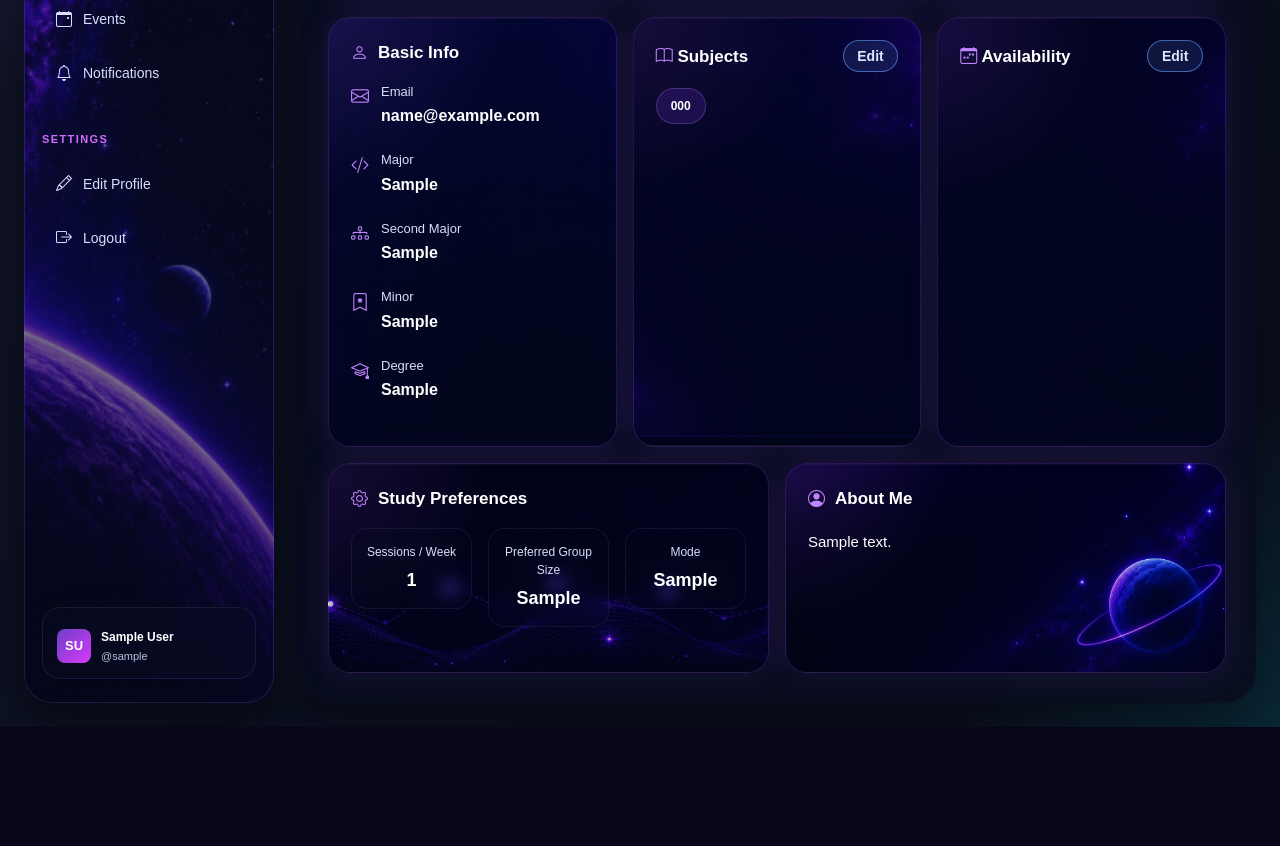
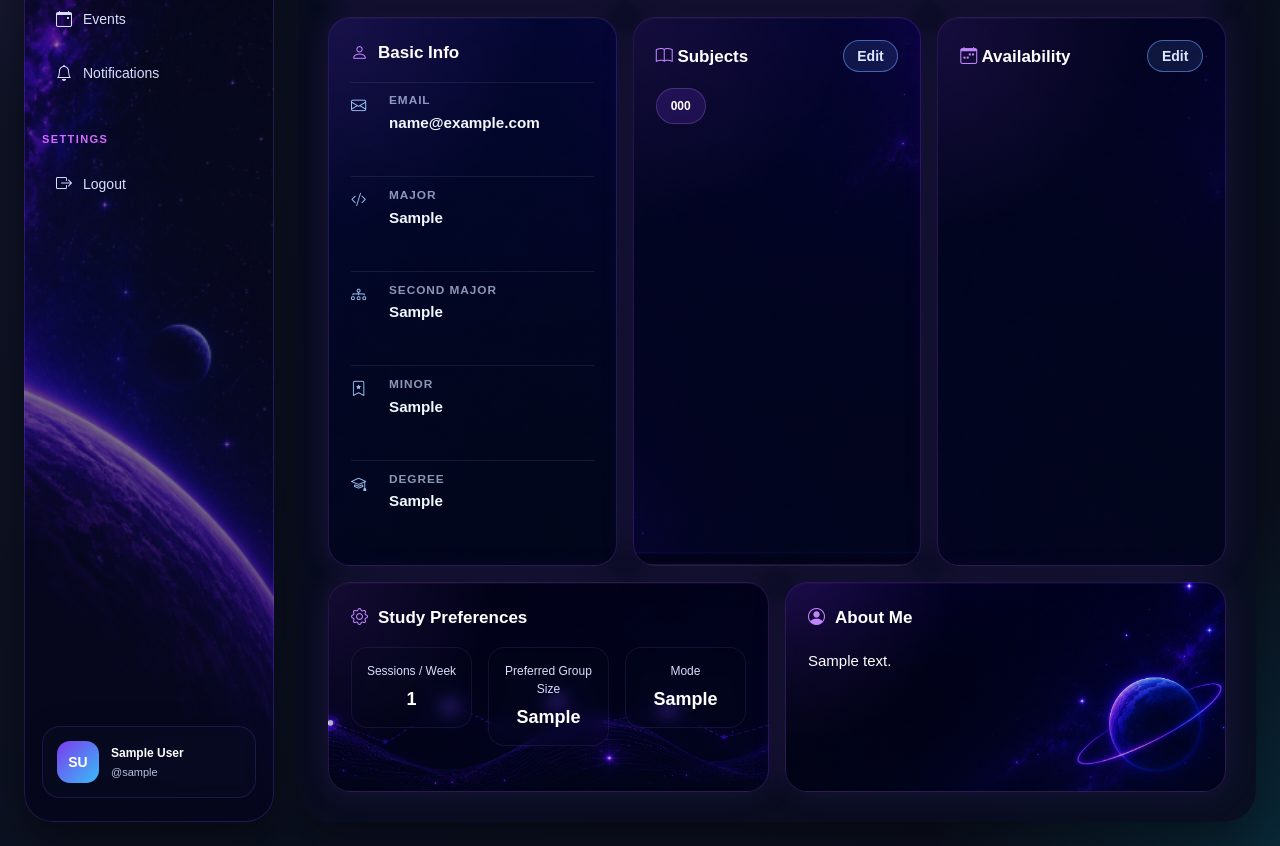
Before and after one commit to OCEsLastHope/cits3403, a Flask app: page /profile in a window 1280 px wide. Shown: the part 317-1163 px from the top of the page. Before the commit the page ends 1044 px from the top, so only its background shows below. Run offline with Flask 3, Linux system fonts and the light colour scheme; a user stored in the database is signed in; tables that the repository leaves empty hold one stand-in row (values such as "Sample post").

Commit message:
Refine profile card layout and update selenium email copy

```diff
--- a/app/static/styles.css
+++ b/app/static/styles.css
@@ -178,6 +178,22 @@ body {
 
     box-shadow:
         0 0 24px rgba(0, 0, 0, 0.18);
+
+    align-items: flex-start;
+    flex-direction: column;
+}
+
+.sidebar-user-main {
+    width: 100%;
+    display: flex;
+    align-items: center;
+    gap: 12px;
+}
+
+.sidebar-user-details {
+    flex: 1;
+    min-width: 0;
+    text-align: left;
 }
 
 .sidebar-user-avatar {
@@ -296,35 +312,6 @@ body {
     text-transform: uppercase;
     color: #555e8a;
     padding: 6px 14px 4px 28px;
-}
-
-.sidebar-user-footer {
-    margin-top: auto;
-    padding-top: 20px;
-    border-top: 1px solid rgba(255, 255, 255, 0.07);
-    display: flex;
-    align-items: center;
-    gap: 10px;
-}
-
-.sidebar-user-avatar {
-    width: 34px;
-    height: 34px;
-    border-radius: 8px;
-    background: linear-gradient(135deg, #6d3fc7, #d63af9);
-    display: flex;
-    align-items: center;
-    justify-content: center;
-    font-size: 13px;
-    font-weight: 700;
-    color: #fff;
-    flex-shrink: 0;
-}
-
-.sidebar-user-name {
-    font-size: 12px;
-    font-weight: 600;
-    color: #ffffff;
 }
 
 .sidebar-user-email {
--- a/app/templates/base.html
+++ b/app/templates/base.html
@@ -67,11 +67,6 @@
                     Settings
                 </div>
 
-                <a href="#" id="editProfileBtn">
-                    <i class="bi bi-pencil"></i>
-                    Edit Profile
-                </a>
-
                 <a href="{{ url_for('main.logout') }}">
                     <i class="bi bi-box-arrow-right"></i>
                     Logout
@@ -81,13 +76,12 @@
 
             {% if current_user and current_user.is_authenticated %}
             <div class="sidebar-user-footer">
-
+                <div class="sidebar-user-main">
                     <div class="sidebar-user-avatar">
                         {{ current_user.first_name[0] }}{{ current_user.last_name[0] }}
                     </div>
 
-                <div>
-
+                    <div class="sidebar-user-details">
                         <div class="sidebar-user-name">
                             {{ current_user.first_name }} {{ current_user.last_name }}
                         </div>
@@ -95,7 +89,7 @@
                         <div class="sidebar-user-username">
                             @{{ current_user.username }}
                         </div>
-
+                    </div>
                 </div>
 
             </div>
--- a/app/templates/userpages.html
+++ b/app/templates/userpages.html
@@ -93,6 +93,64 @@
         background: rgba(109, 165, 255, 0.26);
         box-shadow: 0 0 0 0.2rem rgba(109, 165, 255, 0.2);
     }
+
+    .basic-info-card {
+        display: flex;
+        flex-direction: column;
+        gap: 0.7rem;
+    }
+
+    .basic-info-card .section-heading {
+        margin-bottom: 0.3rem;
+    }
+
+    .basic-info-card .info-item {
+        display: grid;
+        grid-template-columns: 26px 1fr;
+        gap: 0.75rem;
+        align-items: flex-start;
+        padding: 0.6rem 0;
+        border-top: 1px solid rgba(255, 255, 255, 0.08);
+    }
+
+    .basic-info-card .info-item:first-of-type {
+        border-top: none;
+        padding-top: 0.2rem;
+    }
+
+    .basic-info-card .info-item > i {
+        font-size: 0.95rem;
+        color: rgba(163, 205, 255, 0.95);
+        margin-top: 0.15rem;
+    }
+
+    .basic-info-card .info-label {
+        font-size: 0.74rem;
+        text-transform: uppercase;
+        letter-spacing: 0.08em;
+        color: rgba(198, 213, 248, 0.7);
+        margin-bottom: 0.18rem;
+        font-weight: 700;
+    }
+
+    .basic-info-card .info-value {
+        font-size: 0.95rem;
+        color: #f4f7ff;
+        line-height: 1.35;
+        word-break: break-word;
+    }
+
+    @media (max-width: 560px) {
+        .basic-info-card .info-item {
+            grid-template-columns: 22px 1fr;
+            gap: 0.62rem;
+            padding: 0.55rem 0;
+        }
+
+        .basic-info-card .info-value {
+            font-size: 0.9rem;
+        }
+    }
 </style>
 {% endblock %}
 
@@ -108,6 +166,8 @@
 <section class="profile-card profile-hero">
 
     <div class="hero-top">
+
+        <div class="hero-identity">
 
         <div class="avatar">
             {% if current_user %}
@@ -138,6 +198,13 @@
             </div>
 
         </div>
+
+        </div>
+
+        <a href="#" id="editProfileBtn" class="hero-edit-btn">
+            <i class="bi bi-pencil"></i>
+            Edit Profile
+        </a>
 
     </div>
 
```
Also changed, not shown: other parts of app/static/styles.css (+53 -2 lines), tests/test_auth_selenium.py (+1 -1 lines). Lines whose indentation alone changed are shown as unchanged.
